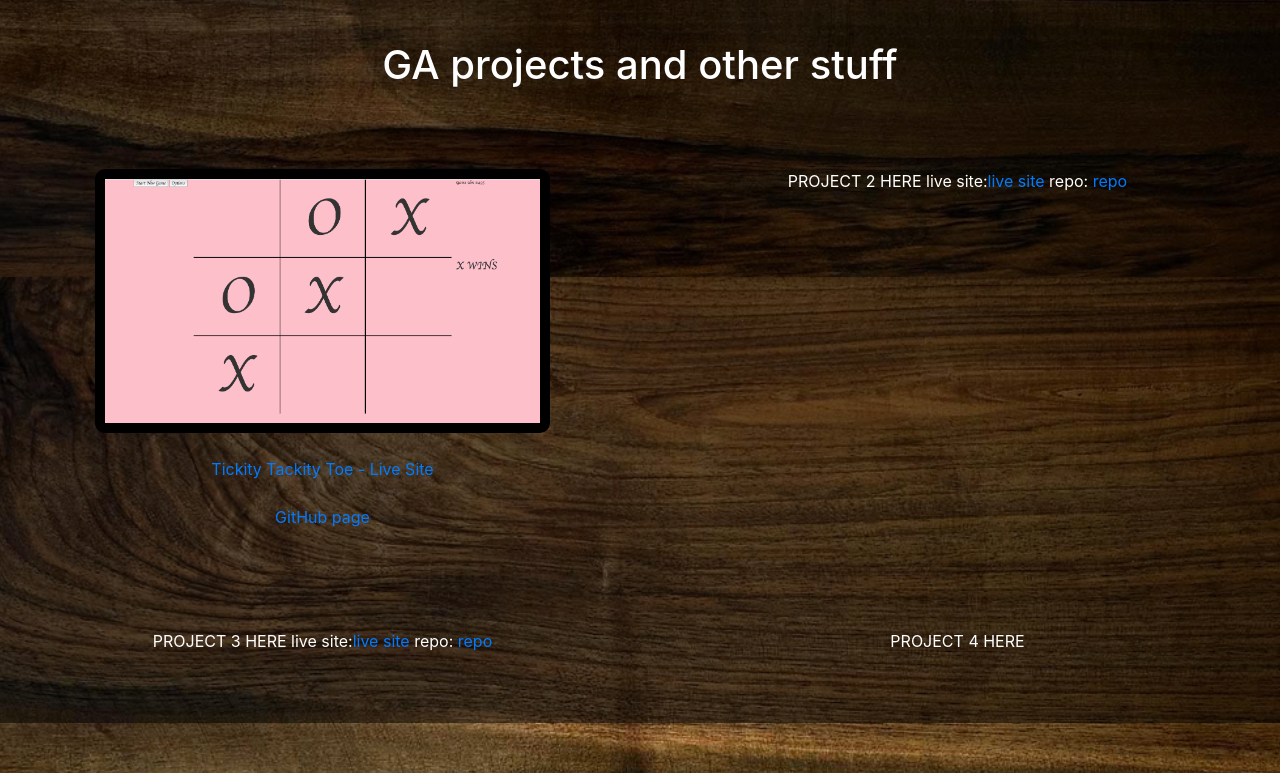
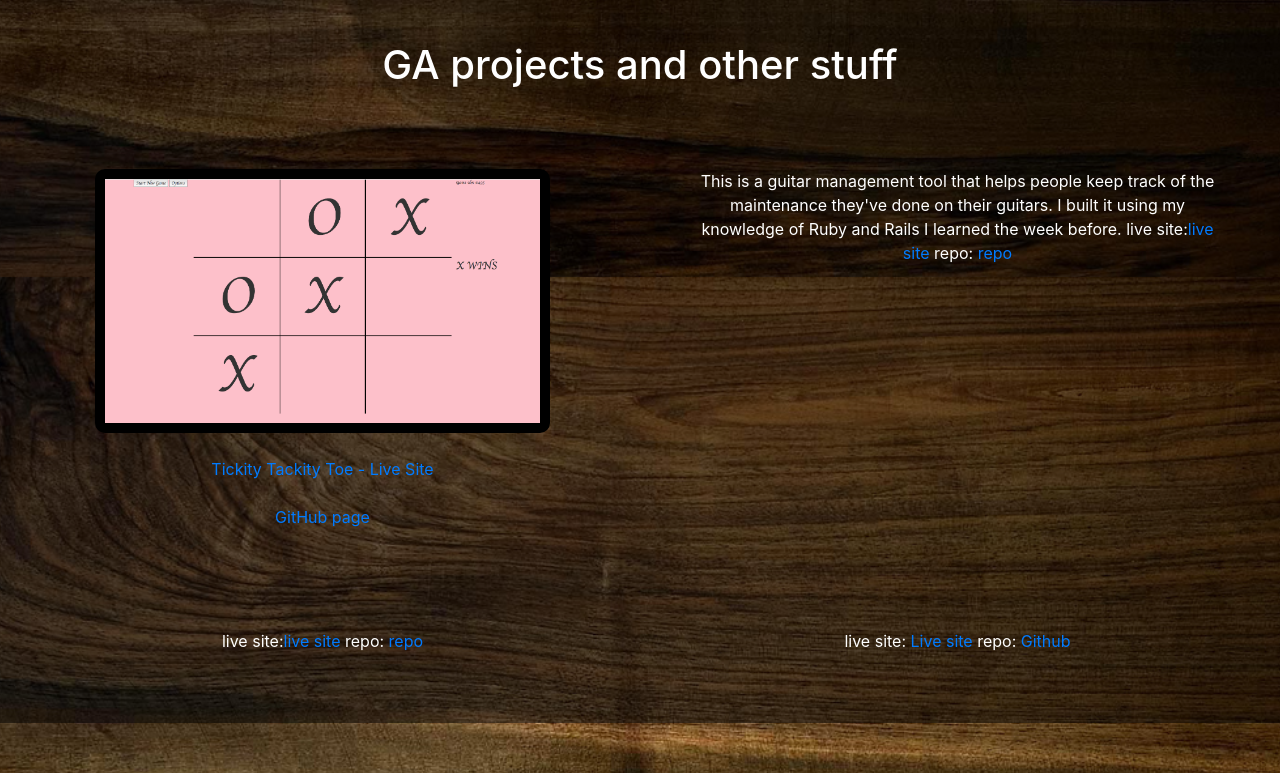
Before and after one commit to jal90/old-portfolio, a website: page index.html in a window 1280 px wide. Shown: the part 1323-2096 px from the top of the page. Drawn offline with nearby package versions, Linux system fonts and the light colour scheme.

Commit message:
Did some things

```diff
--- a/index.html
+++ b/index.html
@@ -116,17 +116,18 @@
         <a href="https://github.com/jal90/Tic-Tac-Toe-Game">GitHub page</a>
       </div>
       <div class="col right">
-        PROJECT 2 HERE live site:<a href="https://jal90.github.io/guitar-tracker/">live site</a> repo:
+        This is a guitar management tool that helps people keep track of the maintenance they've done on their guitars. I built it using my knowledge of Ruby and Rails I learned the week before. live site:<a href="https://jal90.github.io/guitar-tracker/">live site</a> repo:
         <a href="https://github.com/jal90/guitar-tracker">  repo</a>
       </div>
     </div>
     <div class="row">
       <div class="col left">
-        PROJECT 3 HERE live site:<a href="https://jal90.github.io/survey-client/">live site</a> repo:
+        live site:<a href="https://jal90.github.io/survey-client/">live site</a> repo:
         <a href="https://github.com/jal90/survey-client">  repo</a>
       </div>
       <div class="col right">
-        PROJECT 4 HERE
+        live site: <a href="https://jal90.github.io/capstone-client/">Live site</a>
+        repo: <a href="https://github.com/jal90/capstone-client"> Github </a>
       </div>
     </div>
   </section>
```
